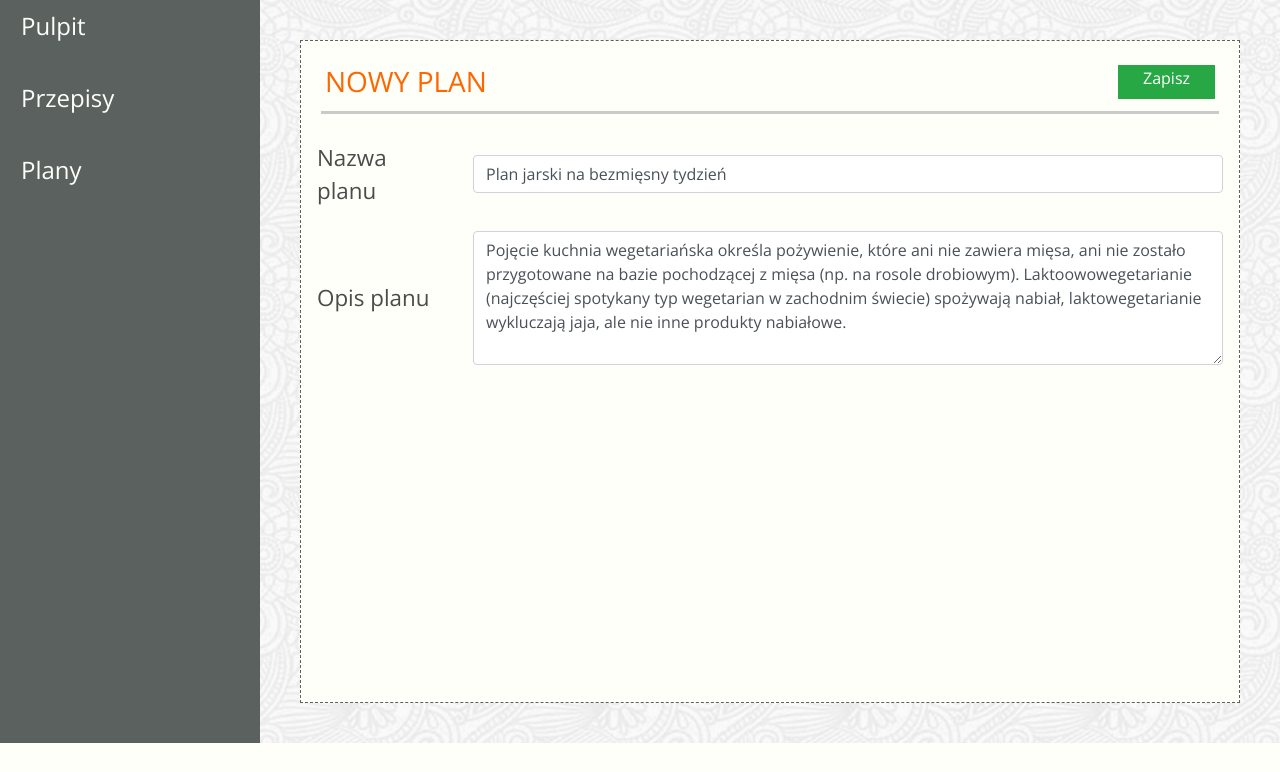
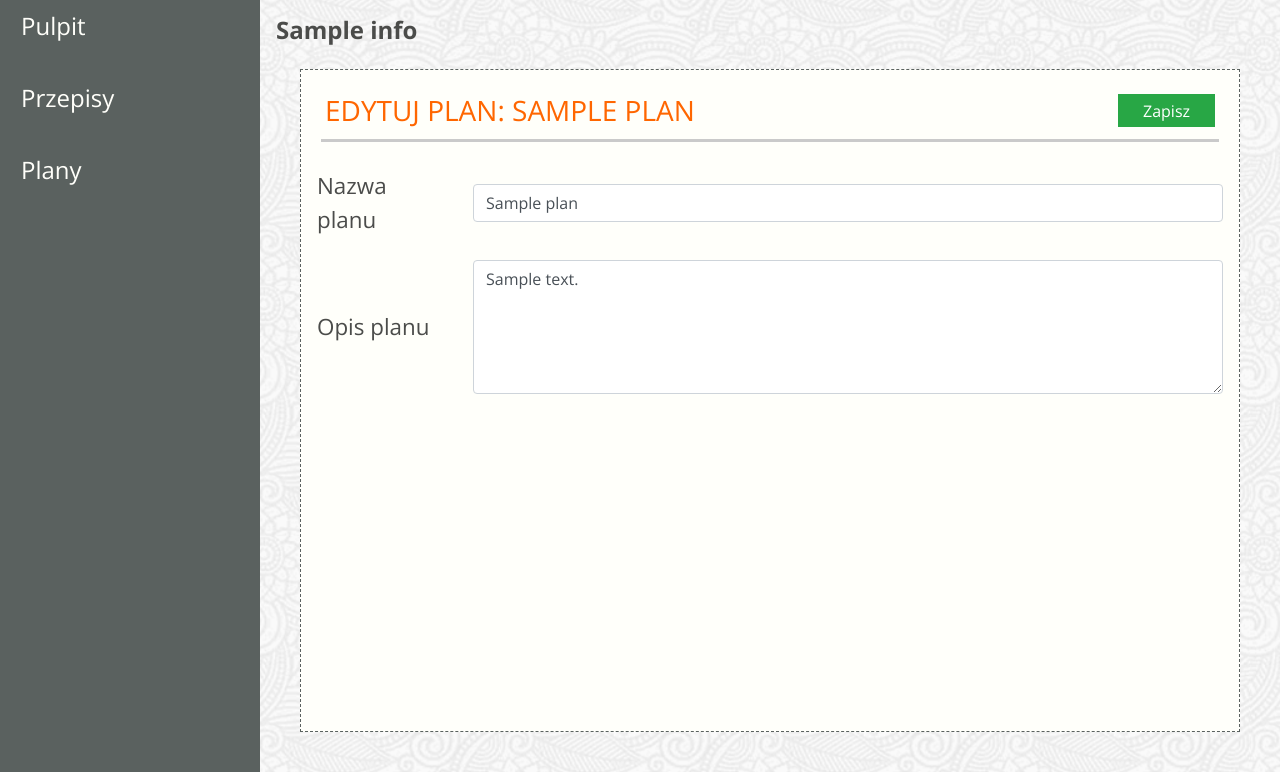
Before and after one commit to Krzysztof-Nerwinski/zaplanuj_jedzonko, a Django app: template jedzonko/templates/app-edit-schedules.html in a window 1280 px wide. Shown: the part 84-856 px from the top of the page. Before the commit the page ends 827 px from the top, so only its background shows below. Run offline with Django 3.2, Linux system fonts and the light colour scheme; the template is opened without the code that fills it: most values are stand-ins (such as "Sample title", 1, 10 or a date in 2020); some libraries are stand-ins or nearby versions; some web fonts are replaced.

Commit message:
modify plan implemented, also added 'edit plan' button to plan detailed view

```diff
--- a/jedzonko/templates/app-details-schedules.html
+++ b/jedzonko/templates/app-details-schedules.html
@@ -7,7 +7,10 @@
             <div class="col noPadding">
                 <h3 class="color-header text-uppercase">SZCZEGÓŁY PLANU</h3>
             </div>
-                        <div class="d-flex justify-content-end mb-2 pl-1">
+            <div class="d-flex justify-content-end mb-2 pl-1">
+                <a href="{% url 'plan_modify' plan.id %}" class="btn btn-success rounded-0 pt-0 pb-0 pr-4 pl-4">Edytuj plan</a>
+            </div>
+            <div class="d-flex justify-content-end mb-2 pl-1">
                 <a href="{% url 'plan_add_recipe' %}" class="btn btn-success rounded-0 pt-0 pb-0 pr-4 pl-4">Dodaj posiłek do planu</a>
             </div>
             <div class="d-flex justify-content-end mb-2 pl-1">
--- a/jedzonko/templates/app-edit-schedules.html
+++ b/jedzonko/templates/app-edit-schedules.html
@@ -1,19 +1,22 @@
 {% extends "__base__.html" %}
 {% block title %}{% endblock title %}
 {% block content %}
+{% if info %}
+    <h4><b>{{ info }}</b></h4>
+{% endif %}
 <div class="dashboard-content border-dashed p-3 m-4 view-height">
-
+    <form method="post">{% csrf_token %}
         <div class="row border-bottom border-3 p-1 m-1">
             <div class="col noPadding">
-            <h3 class="color-header text-uppercase">NOWY PLAN</h3>
+                <h3 class="color-header text-uppercase">Edytuj plan: {{ plan.name }}</h3>
             </div>
             <div class="col d-flex justify-content-end mb-2 noPadding">
-            <a href="#" class="btn btn-success rounded-0 pt-0 pb-0 pr-4 pl-4">Zapisz</a>
+                <input type="submit" value="Zapisz" class="btn btn-success rounded-0 pt-0 pb-0 pr-4 pl-4">
+                <input type="hidden" name="plan_id" value="{{ plan.id }}">
             </div>
         </div>
 
         <div class="schedules-content">
-        <form>
                 <div class="form-group row">
                     <label for="planName"
                            class="col-sm-2 label-size col-form-label">
@@ -21,8 +24,8 @@
                     </label>
                     <div class="col-sm-10">
                         <input class="form-control"
-                           value="Plan jarski na bezmięsny tydzień"
-                           id="planName" placeholder="Nazwa planu">
+                               value="{{ plan.name }}"
+                               name="plan_name" placeholder="Nazwa planu">
                     </div>
                 </div>
                 <div class="form-group row">
@@ -32,13 +35,12 @@
                     </label>
                     <div class="col-sm-10">
                                         <textarea class="form-control" rows="5"
-                                              id="planDescription"
-                                              placeholder="Opis plany">
-Pojęcie kuchnia wegetariańska określa pożywienie, które ani nie zawiera mięsa, ani nie zostało przygotowane na bazie pochodzącej z mięsa (np. na rosole drobiowym). Laktoowowegetarianie (najczęściej spotykany typ wegetarian w zachodnim świecie) spożywają nabiał, laktowegetarianie wykluczają jaja, ale nie inne produkty nabiałowe.
-                                    </textarea>
+                                                  name="plan_description"
+                                                  placeholder="Opis plany">{{ plan.description }}</textarea>
+                    </div>
                 </div>
         </div>
     </form>
-    </div>
+
 </div>
 {% endblock content %}
```
Also changed, not shown: jedzonko/views.py (+14 -1 lines). Lines whose indentation alone changed are shown as unchanged.
